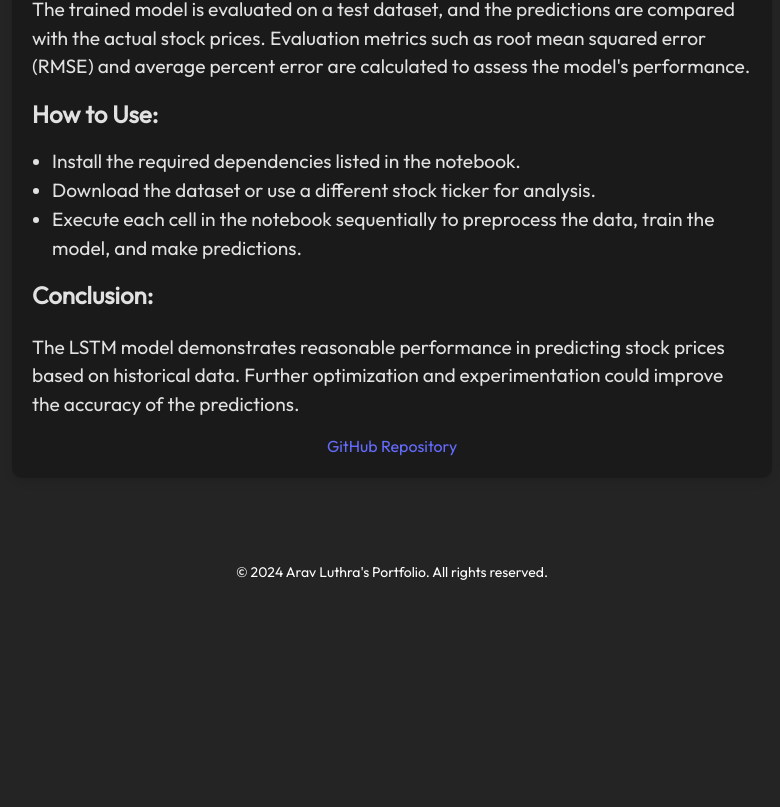
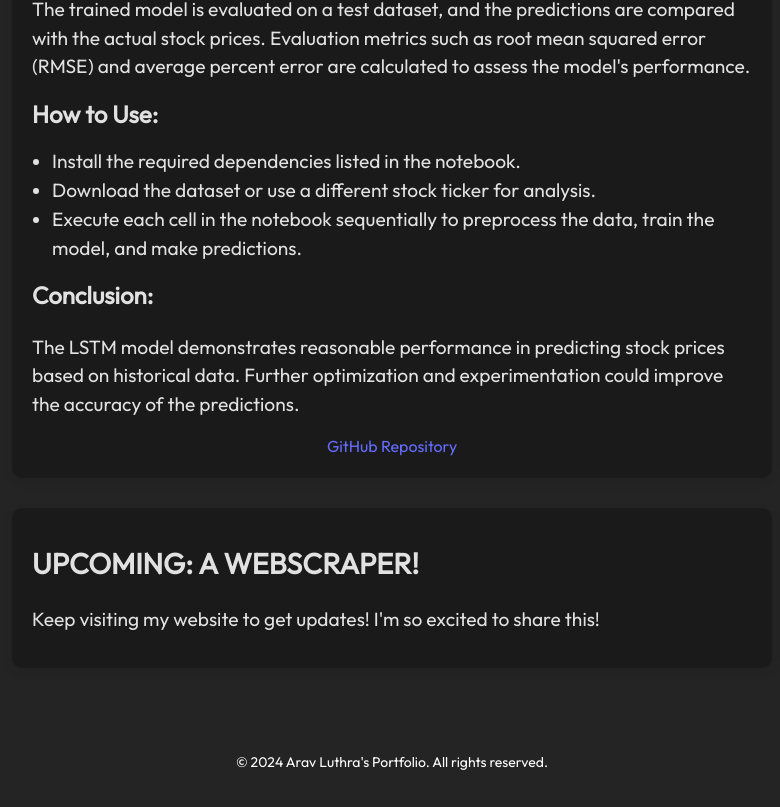
Before and after one commit to aluthra23/personal-website, a React (Vite) app: page /personal-website/projects in a window 1280 px wide. Shown: the part 3937-4744 px from the top of the page, without its empty margins (248-1028 px from the left). Before the commit the page ends 4554 px from the top, so only its background shows below. Built offline with nearby package versions, Linux system fonts and the light colour scheme.

Commit message:
webscraper project added

```diff
--- a/src/components/projects/Projects.jsx
+++ b/src/components/projects/Projects.jsx
@@ -4,7 +4,7 @@ import Navbar from '../navbar/Navbar';
 import Waiste from './my_projects/Waiste'
 import StockMarketPrediction from './my_projects/StockMarketPrediction';
 import MyWebsite from './my_projects/MyWebsite'
-// import Project3 from './my_projects/Project3';
+import WebScraper from './my_projects/WebScraper';
 import './projects.css'; // Import Projects-specific CSS
 import Footer from '../footer/Footer'
 import {motion} from 'framer-motion';
@@ -27,7 +27,7 @@ const Projects = () => {
           <Waiste />
           <MyWebsite/>
           <StockMarketPrediction />
-          {/* <Project3 /> */}
+          <WebScraper />
         </div>
         <Footer/>
       </div>
--- /dev/null
+++ b/src/components/projects/my_projects/WebScraper.jsx
@@ -0,0 +1,16 @@
+// src/components/projects/Project3.jsx
+import React from 'react';
+
+const WebScraper = () => {
+  return (
+    <div className="project-card">
+      <h3 className="project-title">UPCOMING: A WEBSCRAPER!</h3>
+      <p className="project-description">Keep visiting my website to get updates! I'm so excited to share this!</p>
+      <div className="project-link">
+        {/* <a href="#" target="_blank" rel="noopener noreferrer">Project 3 GitHub Repository</a> */}
+      </div>
+    </div>
+  );
+};
+
+export default WebScraper;
```
Also changed, not shown: src/components/projects/my_projects/Project3.jsx (deleted, +0 -16 lines).
